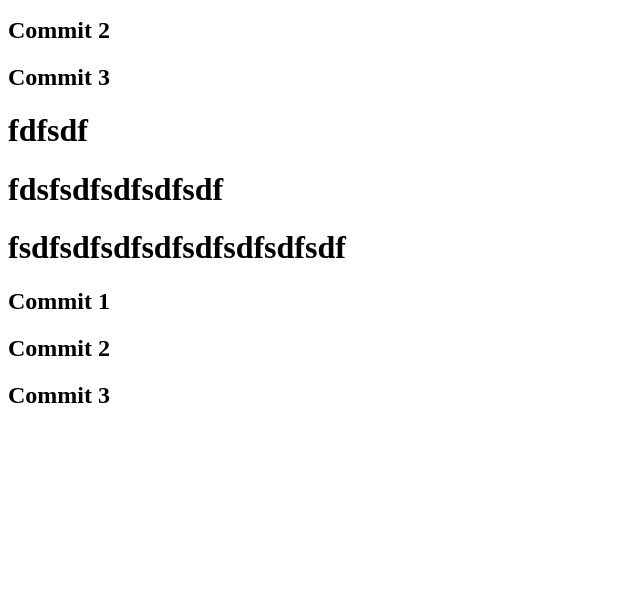
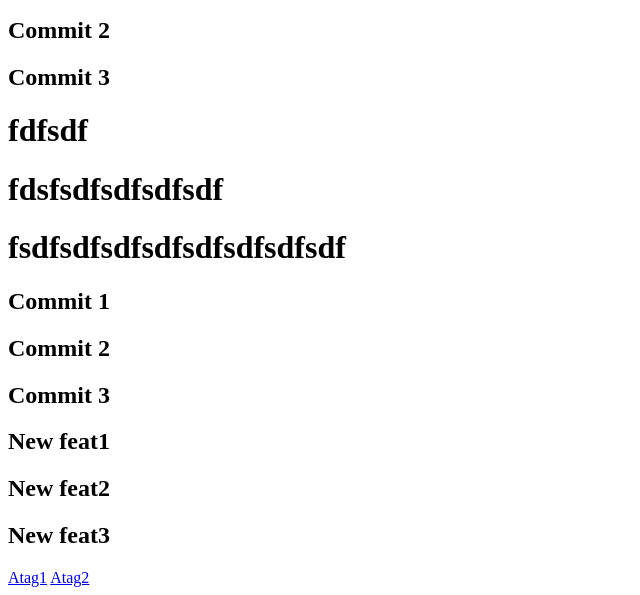
Before and after one commit to thokongtuk/gitUse, a plain HTML site: page index.html in a window 1280 px wide. Shown: the part 775-1370 px from the top of the page, without its empty margins (0-640 px from the left). Before the commit the page ends 1203 px from the top, so only its background shows below. Drawn offline with Linux system fonts and the light colour scheme.

Commit message:
newCommit
f1

f2

add atag1

add atag2

```diff
--- a/index.html
+++ b/index.html
@@ -29,5 +29,10 @@
     <h2>Commit 1</h2>
     <h2>Commit 2</h2>
     <h2>Commit 3</h2>
+    <h2>New feat1</h2>
+    <h2>New feat2</h2>
+    <h2>New feat3</h2>
+    <a href=".">Atag1</a>
+    <a href=".">Atag2</a>
   </body>
 </html>
```
